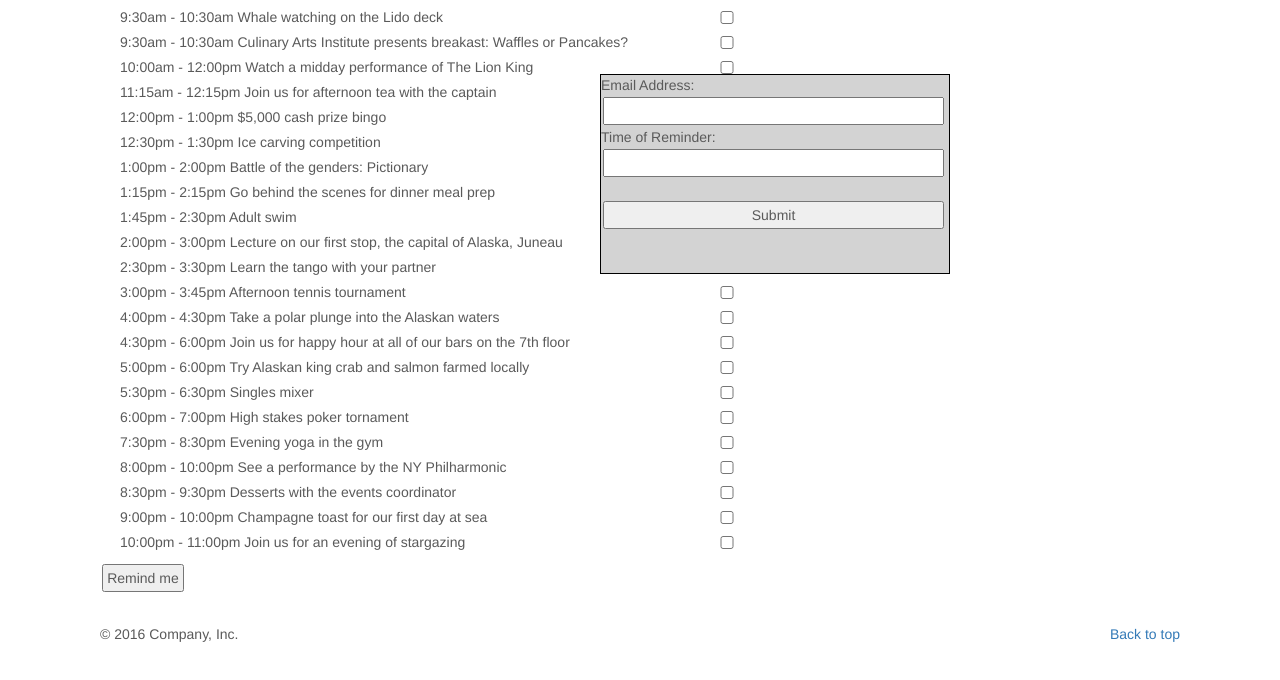
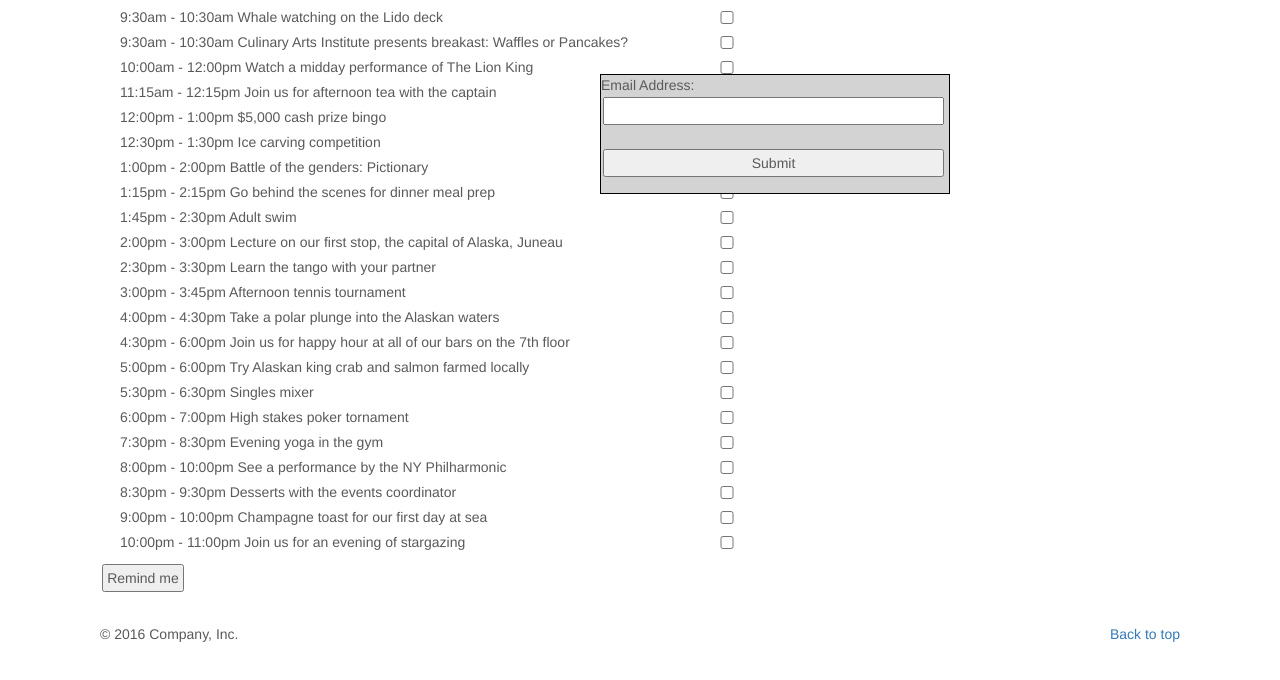
Before and after one commit to sepesin/finalProject, a plain HTML site: page activities.html in a window 1280 px wide. Both pictures are taken after a click on the element 141 px from the left and 1204 px from the top of the page. Shown: the part 626-1306 px from the top of the page. Drawn offline with nearby package versions, Linux system fonts and the light colour scheme.

Commit message:
updated the actives.html file

```diff
--- a/activities.html
+++ b/activities.html
@@ -170,9 +170,7 @@
 <div class="form">
 <form>
   Email Address:<br>
-  <input type="text" name="email"><br>
-  Time of Reminder:<br>
-  <input type="text" name="reminder"><br><br>
+  <input type="text" name="email"><br><br>
   <input type="submit" value="Submit">
 </form>
 </div>
--- a/styles/main.css
+++ b/styles/main.css
@@ -149,7 +149,7 @@ h2 {
     visibility: hidden;
     position: absolute;
     width: 350px;
-    height: 200px;
+    height: 120px;
     background-color: lightgrey;
     top: 700px;
     bottom: 600px;
```
